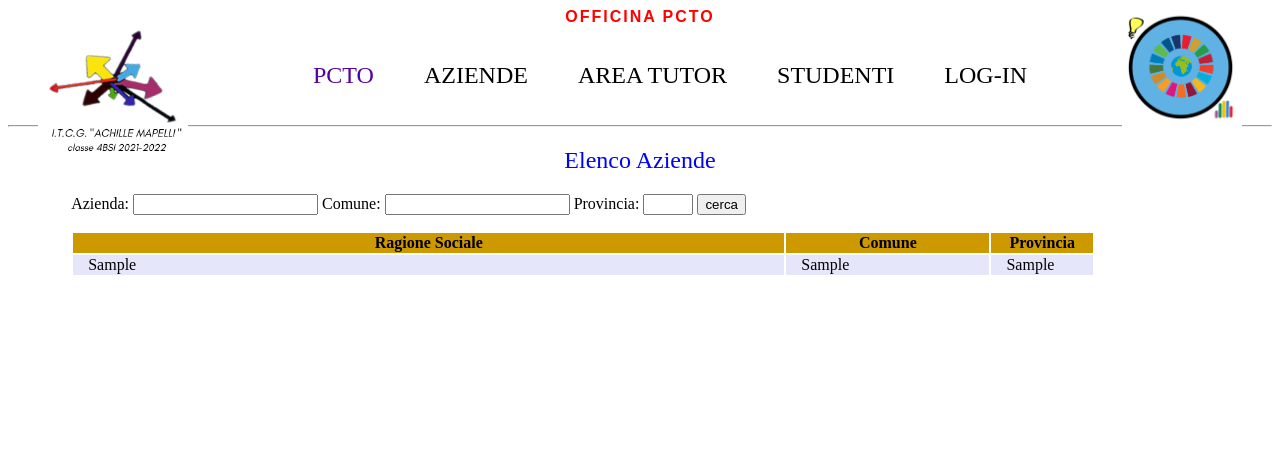
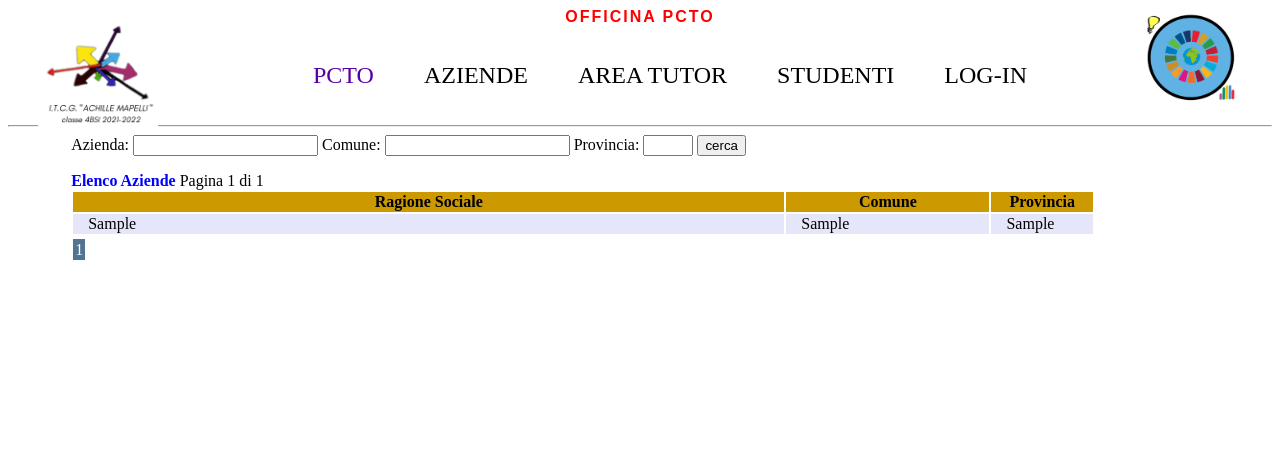
Before and after one commit to giuliofalco/e20, a Django app: page /offpcto/aziende/ in a window 1280 px wide. Shown: the top 474 px of the page. Run offline with Django 4.2, Linux system fonts and the light colour scheme; tables that the repository leaves empty hold one stand-in row (values such as "Sample post").

Commit message:
implementata la paginazione coerente con il filtraggio

```diff
--- a/OffPcto/static/OffPcto/index.css
+++ b/OffPcto/static/OffPcto/index.css
@@ -67,16 +67,16 @@ header ul h2 a.active
     position: absolute;
     top: 1%;
     left: 3%;
-     width: 150px;
-     height: 150px;
+     width: 120px;
+     height: 120px;
 }
 
 #logo2 {
    position: absolute;
    top: 1%;
    right: 3%;
-    width: 120px;
-    height: 120px;
+    width: 100px;
+    height: 100px;
    float: right;
 }
 
--- a/OffPcto/templates/aziende.html
+++ b/OffPcto/templates/aziende.html
@@ -9,17 +9,38 @@
                      }
                      .ragione_sociale {width: 70%;}
                      .provincia {width: 10%;}
-                     table {width: 90%;}
+                     table {width: 90%; margin-bottom: 5px;}
                      th  {background: #C90;}
                      td  {padding-left: 15; background: lavender;}
                      #id_sede_provincia  {width: 50px;}
+                     .pagine a {text-decoration: none}
+                     .pagine {background: rgb(82, 115, 146); padding: 2px; margin:2px;
+                             cursor: pointer; color: white;}
+                     #titolo {font-weight: bold; color: blue;}
+
               </style>
+              <script>
+                     function choose_page(page) {
+                        var url = document.location;
+                        if (url.toString().indexOf('?') == -1)
+                           newurl =url + "?pagina="+page;
+                        else {
+                           nuova = url.toString().replace(/pagina=\d+/,'pagina='+page);
+
+                           if (url.toString() == nuova)
+                              newurl= url + "&pagina="+page;
+                           else
+                              newurl = nuova;
+                        }
+                        document.location = newurl;
+                     }
+              </script>
        {% endblock %}
 
        {% block content %}
 
        <div id=container>
-              <h2>Elenco Aziende</h2>
+
 
               <form method="get">
                      Azienda: {{myfilter.form.ragione_sociale}}
@@ -27,7 +48,7 @@
                      Provincia: {{myfilter.form.sede_provincia}}
                      <input type="submit" value="cerca">
               </form>
-
+              <span id="titolo">Elenco Aziende</span> Pagina {{numpag}} di {{totpagine}}
               <table>
                       <th>Ragione Sociale <th> Comune <th> Provincia
                       {%for nome in object_list %}
@@ -37,6 +58,10 @@
                         <td class=provincia> {{nome.sede_provincia}}
                       {%endfor %}
               </table>
+
+              {%for pg in pagelist %}
+                     <span id={{pg}} class=pagine onClick=choose_page({{pg}})>{{pg}} </span>
+              {% endfor%}
        </div>
 
       {% endblock %}
--- a/OffPcto/templates/base.html
+++ b/OffPcto/templates/base.html
@@ -10,7 +10,7 @@
     </head>
 
     <body>
-        {% block testats %}
+        {% block testata %}
         <img id="logo1" src={% static "OffPcto/mape.png"  %}>
         <img id="logo2" src={% static "OffPcto/logo.jpeg" %}>
 
--- a/OffPcto/urls.py
+++ b/OffPcto/urls.py
@@ -7,6 +7,6 @@ urlpatterns = [
       path('',views.index,name="index"),
       path('tutor/',views.tutor,name="tutor"),
       path('aziende/',views.aziende,name="aziende"),
-      path('carica_tutor/',views.carica_tutor,name='carica_tutor')
+      #path('aziende/<int:page_num>',views.aziende,name="aziende")
      # path('aziende/',AziendeListView.as_view(),name='AziendeListView'),
 ]
--- a/OffPcto/views.py
+++ b/OffPcto/views.py
@@ -1,6 +1,7 @@
 from django.shortcuts import render
 from OffPcto.models import *
 from django.templatetags.static import static
+from django.core.paginator import Paginator,EmptyPage
 
 from .filters import AziendeFilter
 
@@ -17,17 +18,17 @@ def aziende(request):
 
     myfilter = AziendeFilter(request.GET,queryset=elenco)
     elenco = myfilter.qs
-    context = {'object_list': elenco, 'myfilter':myfilter}
+
+    pag = Paginator(elenco,20)
+    totpagine = pag.num_pages
+    pagelist = range(1,totpagine+1)
+    numpag = request.GET.get('pagina',1)
+    pagina = pag.page(numpag)
+
+    context = {'object_list': pagina,           # la pagina con i dati da visualizzare
+               'myfilter':myfilter,
+               'totpagine': totpagine,
+               'numpag' : numpag,
+               'pagelist': pagelist,
+              }
     return render(request,"aziende.html",context)
-
-def carica_tutor(request):
-
-    url = 'http://mapelli.selfip.org/pcto/dati/tutor.csv'
-    f = open(url,'r')
-    listaRighe = f.readlines()    # legge tutte le righe del file e restituisce la lista delle righe
-    f.close()                     # chiudo il file
-    testa = listaRighe[0].strip() # memorizza in testa, la prima riga
-    self.campi = testa.strip().split(',')   # inizializza self.campi con la lista dei campi
-    listaRighe = listaRighe[1:]   # toglie la prima riga da listaRighe
-    context = {'righe': listaRighe}
-    return render(request,"caricaTutor",context)
```
